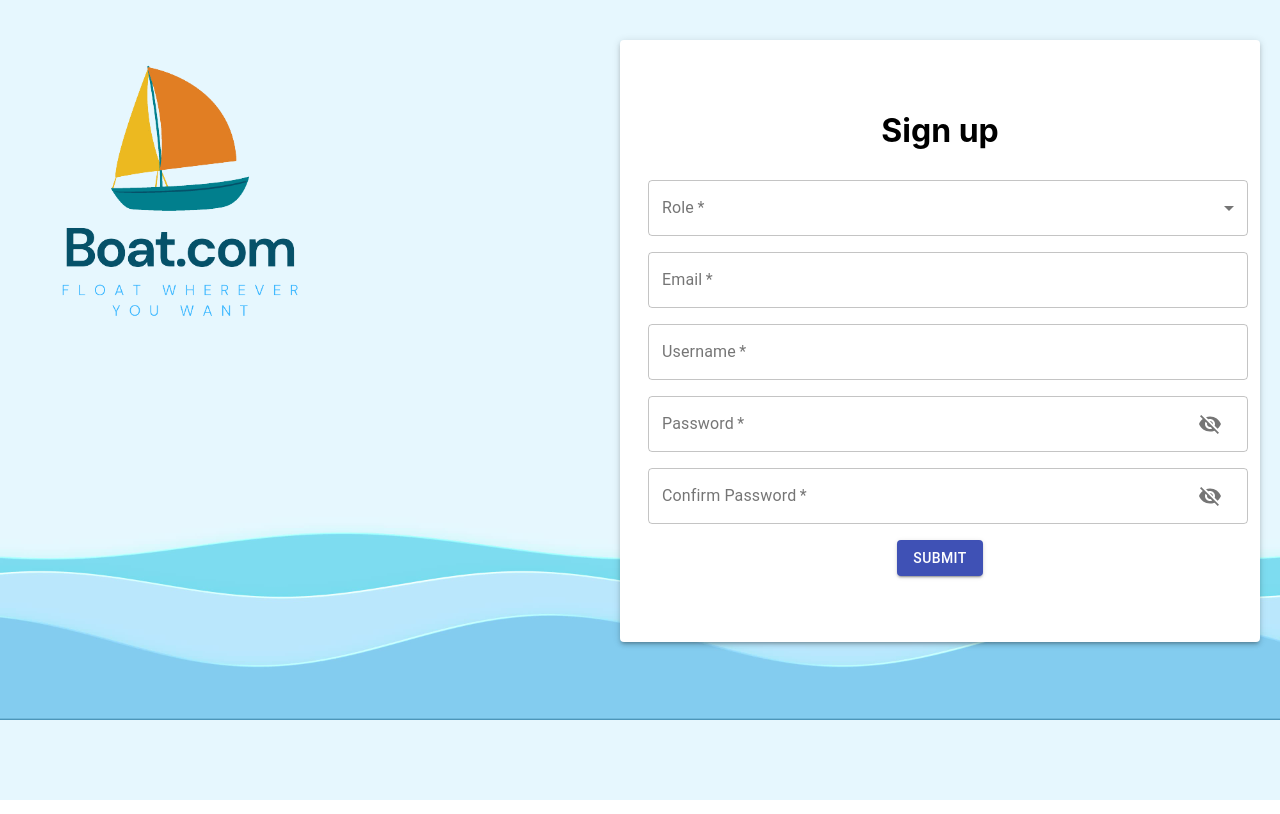
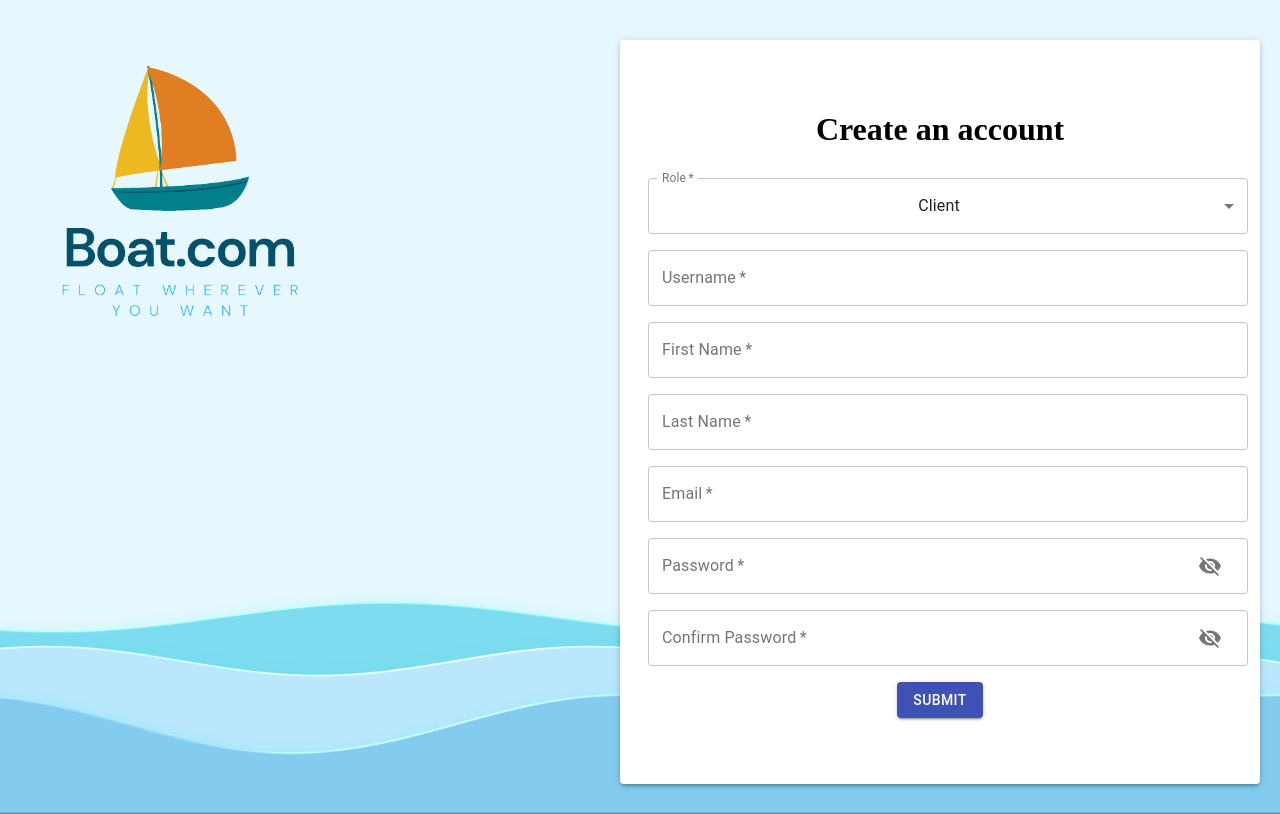
Before and after one commit to biancaserban20/BOAT-App, a React (Create React App) app in the folder boatfrontend/: page /sign-up in a window 1280 px wide. Built offline with nearby package versions, Linux system fonts and the light colour scheme.

Commit message:
Account add - used @RequestBody and added First Name and Last Name

```diff
--- a/boatfrontend/src/components/Login.js
+++ b/boatfrontend/src/components/Login.js
@@ -21,7 +21,6 @@ export default function Login() {
     const[password,setPassword]=useState('')
     const[username,setUsername]=useState('')
     const classes = useStyles();
-    const [correct,setCorrect] = useState(false);
     const [submitted, setSubmitted] = useState(false);
     const [error, setError] = useState(false);
 
--- a/boatfrontend/src/components/RegisterUser.js
+++ b/boatfrontend/src/components/RegisterUser.js
@@ -29,9 +29,11 @@ export default function RegisterUser() {
   const paperStyle = { padding: "50px 20px", width: 600, margin: "20px auto" };
   const [username, setUsername] = useState("");
   const [password, setPassword] = useState("");
+  const [firstName, setFirstName] = useState("");
+  const [lastName, setLastName] = useState("");
   const [confirmPassword, setConfirmPassword] = useState("");
   const [email, setEmail] = useState("");
-  const [role, setRole] = useState("");
+  const [role, setRole] = useState("Client");
   const classes = useStyles();
   const [submitted, setSubmitted] = useState(false);
   const [error, setError] = useState({
@@ -67,17 +69,6 @@ export default function RegisterUser() {
     event.preventDefault();
   };
 
-  function isValidRole() {
-    if (role === '') {
-      setError({ ...error, role: "Please choose a role." });
-      return false;
-    } else {
-      setError({ ...error, role: null });
-      setSubmitted(false);
-      return true;
-    }
-  }
-
   function isValidUsername() {
     if (username === "") {
       setError({ ...error, username: "Username is required." });
@@ -90,6 +81,41 @@ export default function RegisterUser() {
       return false;
     } else {
       setError({ ...error, username: null });
+      setSubmitted(false);
+      return true;
+    }
+  }
+
+  function isValidFirstName() {
+    if (firstName === "") {
+      setError({ ...error, firstName: "First Name is required." });
+      return false;
+    } else if (firstName[0] < 'A' || firstName[0] > 'Z' ) {
+      setError({
+        ...error,
+        firstName: "First Name should have a leading capital letter.",
+      });
+      return false;
+    } else {
+      setError({ ...error, firstName: null });
+      setSubmitted(false);
+      return true;
+    }
+  }
+
+
+  function isValidLastName() {
+    if (lastName === "") {
+      setError({ ...error, lastName: "Last Name is required." });
+      return false;
+    } else if (lastName[0] < 'A' || lastName[0] > 'Z' ) {
+      setError({
+        ...error,
+        lastName: "Last Name should have a leading capital letter.",
+      });
+      return false;
+    } else {
+      setError({ ...error, lastName: null });
       setSubmitted(false);
       return true;
     }
@@ -157,6 +183,18 @@ export default function RegisterUser() {
     setSubmitted(false);
   };
 
+  // Handling the first name change
+  const handleFirstName = (e) => {
+    setFirstName(e.target.value);
+    setSubmitted(false);
+  };
+
+  // Handling the last name change
+  const handleLastName = (e) => {
+    setLastName(e.target.value);
+    setSubmitted(false);
+  };
+
   // Handling the password change
   const handlePassword = (e) => {
     setPassword(e.target.value);
@@ -177,13 +215,13 @@ export default function RegisterUser() {
   // Handling the form submission
   const handleClick = (e) => {
     e.preventDefault();
-    if ( role === "" || !isValidUsername() || !isValidEmail() || !isValidPassword() || !isValidConfirmPassword()) {
+    if ( role === "" || !isValidUsername() || !isValidEmail() || !isValidPassword() || !isValidConfirmPassword() ||  !isValidLastName() || !isValidFirstName()) {
       setError({...error, err: "Please fill in all the fields."});
       setSubmitted(false);
     } else {
-      const account =  {username, password, email, role };
+      const account =  {username, password, email, firstName, lastName, role };
       console.log(account);
-      axios.post("http://localhost:8080/accounts/add", {username: username, password: password, email: email, role: role})
+      axios.post("http://localhost:8080/accounts/add", {username: username, password: password, email: email, role: role, firstName: firstName, lastName:lastName})
         .then((result) => {
           console.log(result);
           console.log("res is", result.data);
@@ -217,7 +255,7 @@ export default function RegisterUser() {
     <Container style={mystyle1}>
       <div className="App" style={mystyle}>
         <Paper elevation={3} style={paperStyle}>
-          <h1 style={{ color: "black" }}>Sign up</h1>
+          <h1 style={{ color: "black", fontFamily: "Poppins"}}>Create an account</h1>
 
           <form className={classes.root} noValidate autoComplete="off">
             <FormControl
@@ -227,11 +265,47 @@ export default function RegisterUser() {
               fullWidth
             >
               <InputLabel>Role</InputLabel>
-              <Select label="Role--" value={role} onChange={handleRole} onBlur={isValidRole}>
+              <Select label="Role--" value={role} onChange={handleRole}>
                 <MenuItem value={"Proprietar"}>Owner</MenuItem>
                 <MenuItem value={"Client"}>Client</MenuItem>
               </Select>
             </FormControl>
+
+            <TextField
+              required
+              id="outlined-basic"
+              label="Username"
+              variant="outlined"
+              fullWidth
+              value={username}
+              onChange={handleUsername}
+              onBlur={isValidUsername}
+            />
+            {error?.username && <h2 style={{ color: "red", textAlign: "left", fontSize: "small" }}>{error?.username}</h2>}
+
+            <TextField
+              required
+              id="outlined-basic"
+              label="First Name"
+              variant="outlined"
+              fullWidth
+              value={firstName}
+              onChange={handleFirstName}
+              onBlur={isValidFirstName}
+            />
+            {error?.firstName && <h2 style={{ color: "red", textAlign: "left", fontSize: "small" }}>{error?.firstName}</h2>}
+
+            <TextField
+              required
+              id="outlined-basic"
+              label="Last Name"
+              variant="outlined"
+              fullWidth
+              value={lastName}
+              onChange={handleLastName}
+              onBlur={isValidLastName}
+            />
+            {error?.lastName && <h2 style={{ color: "red", textAlign: "left", fontSize: "small" }}>{error?.lastName}</h2>}
 
             <TextField
               required
@@ -244,18 +318,6 @@ export default function RegisterUser() {
               onBlur={isValidEmail}
             />
             {error?.email && <h2 style={{ color: "red", textAlign: "left", fontSize: "small" }}>{error?.email}</h2>}
-
-            <TextField
-              required
-              id="outlined-basic"
-              label="Username"
-              variant="outlined"
-              fullWidth
-              value={username}
-              onChange={handleUsername}
-              onBlur={isValidUsername}
-            />
-            {error?.username && <h2 style={{ color: "red", textAlign: "left", fontSize: "small" }}>{error?.username}</h2>}
 
             {/* <FormControl required id="outlined-basic" label="Password" variant="outlined" fullWidth> */}
             {/* <InputLabel>Enter your Password</InputLabel> */}
```
Also changed, not shown: 2 other files (tests, documents, lock files or other folders).
